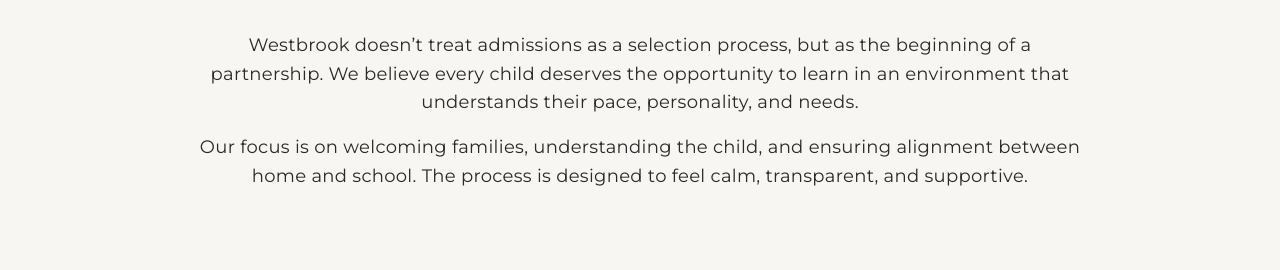
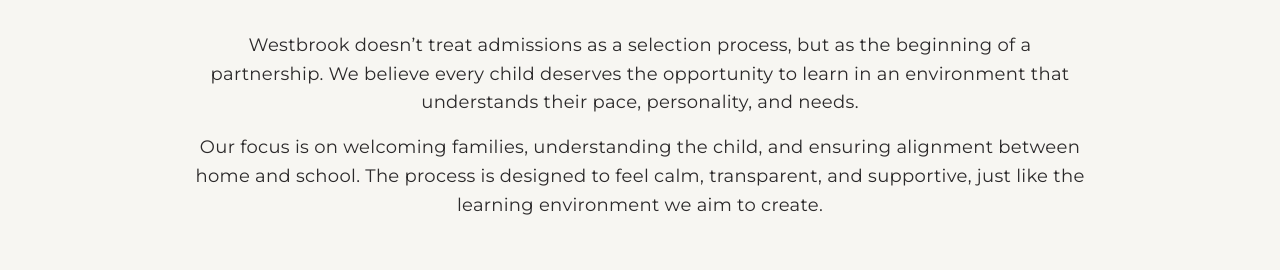
Before and after one commit to lakshmiprasanna-blip/westbrook-school, a Next.js app: page /admissions in a window 1280 px wide. Shown: the part 780-1050 px from the top of the page. Built offline with nearby package versions, Linux system fonts and the light colour scheme.

Commit message:
updated content

```diff
--- a/src/app/academics/page.jsx
+++ b/src/app/academics/page.jsx
@@ -61,14 +61,14 @@ export default function Academics() {
             headingTop: "EARLY YEARS",
             subTitle: "Empathy, Healthy,",
             description:
-              "The early years are shaped around warmth, security, and gentle exploration. Children are encouraged to observe, ask questions, and engage with the world through play, stories, movement, and conversation.",
+              "The early years are shaped around warmth, security, and gentle exploration. Children are encouraged to observe, ask questions, and engage with the world through play, stories, movement, and conversation. Learning experiences are thoughtfully guided to help children develop language, social awareness, and early thinking skills. With consistent routines and a caring environment, children begin to feel safe, confident, and ready to learn.",
             image: "/assets/academicsanimation1.webp",
           },
           {
             headingTop: "PRIMARY YEARS",
             subTitle: "Simple. Personal. Child-first.",
             description:
-              "The primary years focus on building strong academic foundations while developing independence and curiosity.",
+              "The primary years focus on building strong academic foundations while developing independence and curiosity. Learning becomes more structured, helping children make connections, express ideas clearly, and develop confidence in their abilities.Teachers support students in understanding concepts deeply rather than memorizing outcomes. Equal importance is given to academic growth, emotional development, and responsible behaviour, allowing children to grow into thoughtful and capable learners.",
             image: "/assets/academicsanimation2.webp",
           },
         ]}
--- a/src/app/admissions/page.jsx
+++ b/src/app/admissions/page.jsx
@@ -57,22 +57,17 @@ export default function Admissions() {
 
           <div className="paragraph mt-6 sm:mt-8 md:mt-10 max-w-4xl mx-auto space-y-4">
             <p>
-              Westbrook doesn’t treat admissions as a selection process, but as
-              the beginning of a partnership. We believe every child deserves
-              the opportunity to learn in an environment that understands their
-              pace, personality, and needs.
+              Westbrook doesn’t treat admissions as a selection process, but as the beginning of a partnership. We believe every child deserves the opportunity to learn in an environment that understands their pace, personality, and needs.
             </p>
 
             <p>
-              Our focus is on welcoming families, understanding the child, and
-              ensuring alignment between home and school. The process is
-              designed to feel calm, transparent, and supportive.
+              Our focus is on welcoming families, understanding the child, and ensuring alignment between home and school. The process is designed to feel calm, transparent, and supportive, just like the learning environment we aim to create.
             </p>
           </div>
         </div>
       </section>
 
-      {/* VIDEO HERO */}
+
       <VideoHeroAnimation
         videoSrc="/assets/admission.aivideo.mp4"
         title="ADMISSIONS"
```
